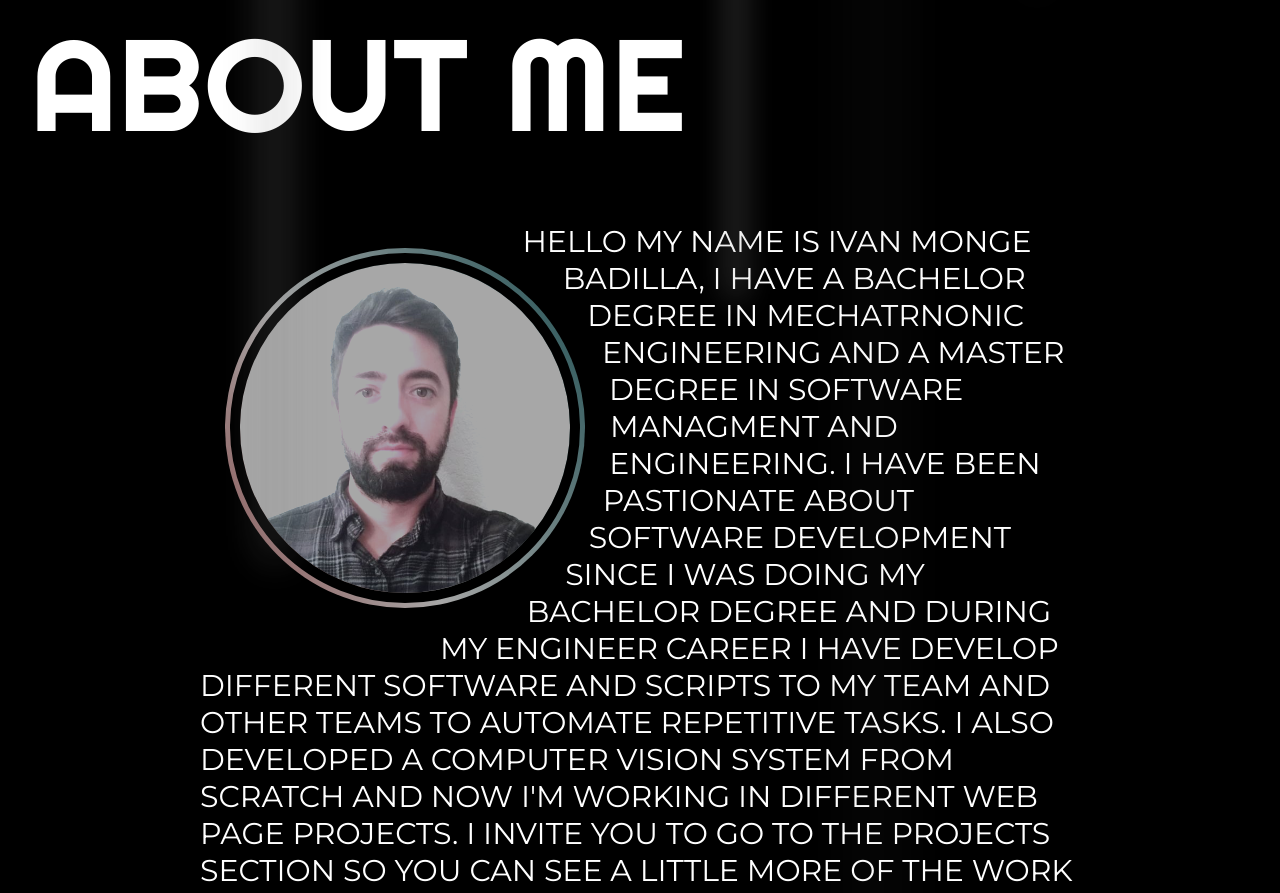
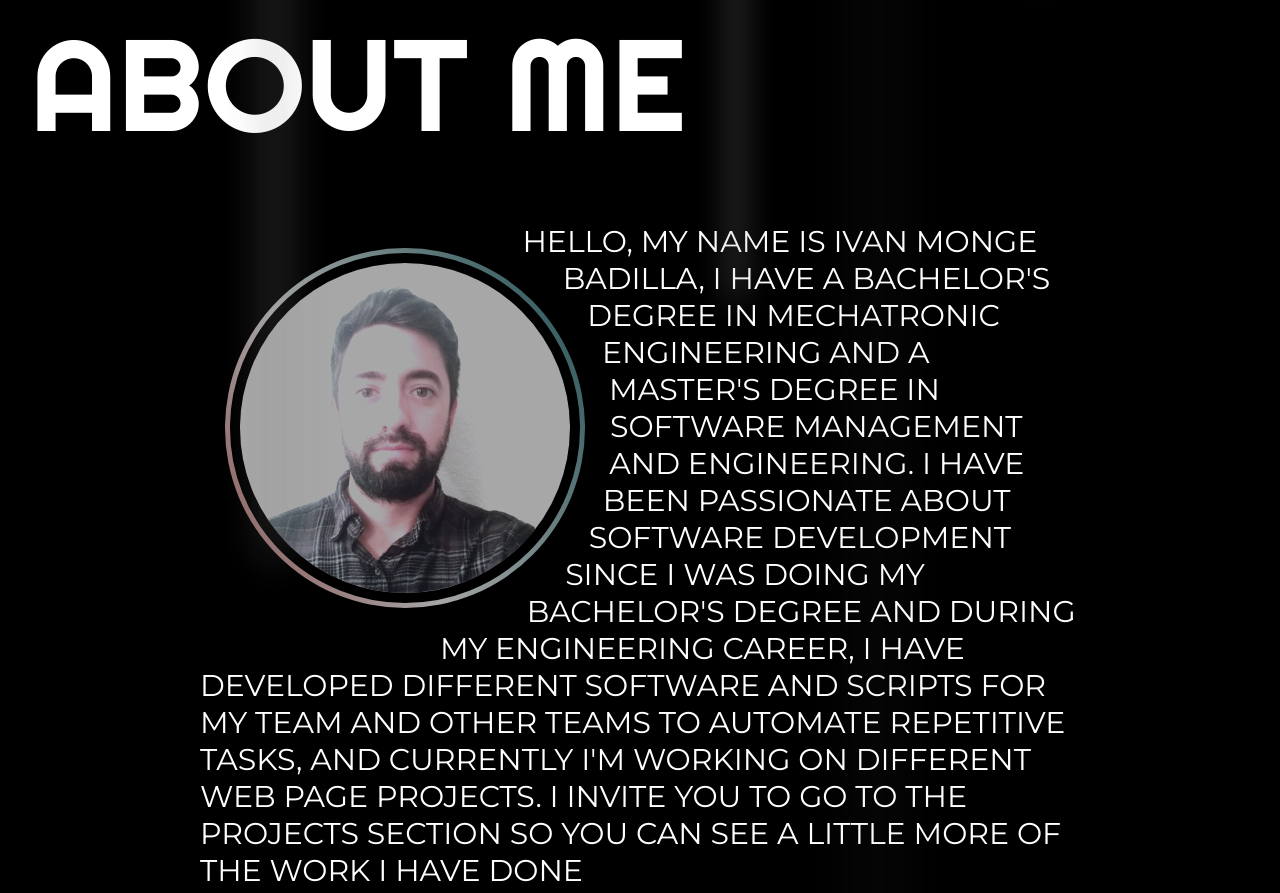
Before and after one commit to ivanmongebadilla/portfolio, a website: page index.html in a window 1280 px wide. Shown: the part 847-1740 px from the top of the page. Drawn offline with nearby package versions, Linux system fonts and the light colour scheme; a web font is replaced by a local one.

Commit message:
About me update

```diff
--- a/index.html
+++ b/index.html
@@ -184,10 +184,9 @@
                     &nbsp;
                 </div>
                 <div class="aboutme__text">
-                    Hello my name is Ivan Monge Badilla, I have a bachelor degree in Mechatrnonic Engineering and a Master Degree in Software Managment and Engineering.
-                    <!-- I'm very pasionate about Software Development and during my career I have created different projects using VBA, Python, React, JavaScript, Java and others. -->
-                    I have been pastionate about software development since I was doing my bachelor degree and during my engineer career I have develop different software and scripts to
-                    my team and other teams to automate repetitive tasks. I also developed a computer vision system from scratch and now I'm working in different web page projects.
+                    Hello, my name is Ivan Monge Badilla, I have a bachelor's degree in Mechatronic Engineering and a Master's Degree in Software Management and Engineering.
+                    I have been passionate about software development since I was doing my bachelor's degree and during my engineering career, I have developed different software and scripts for
+                    my team and other teams to automate repetitive tasks, and currently I'm working on different web page projects.
                     I invite you to go to the projects section so you can see a little more of the work I have done
                 </div>
             </div>
```
